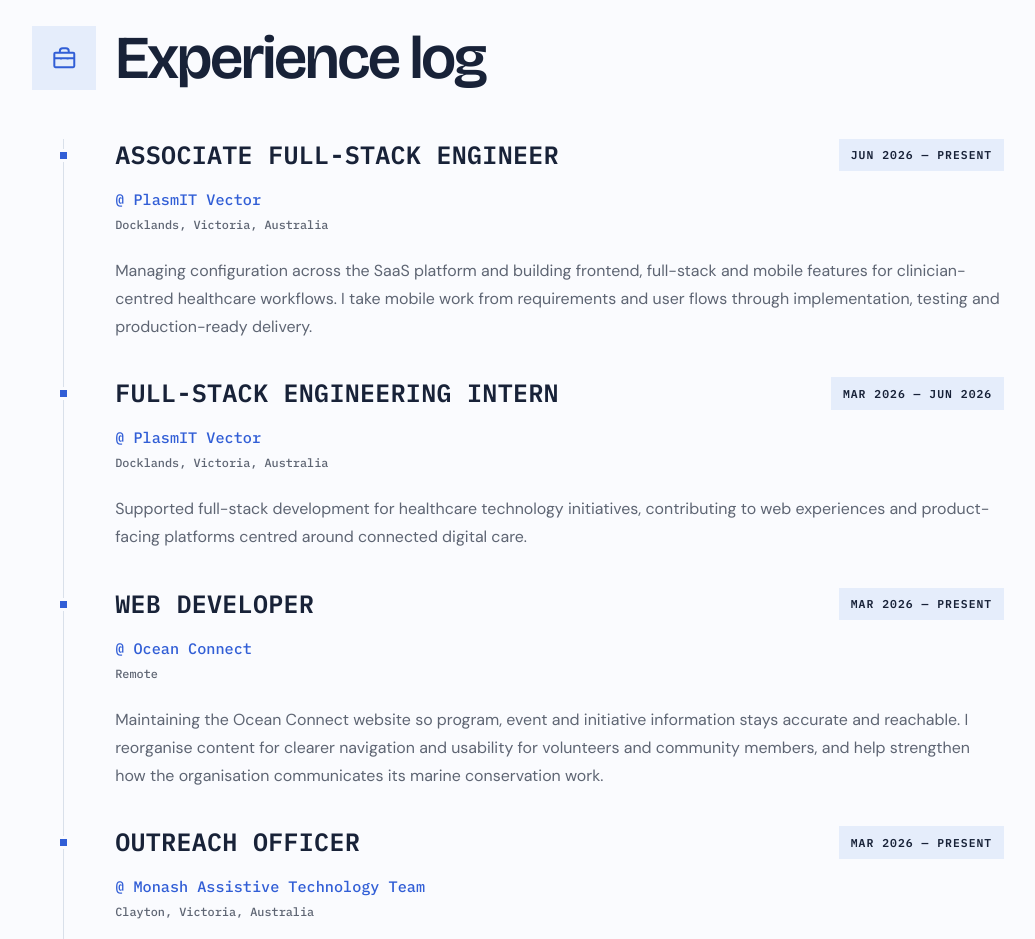
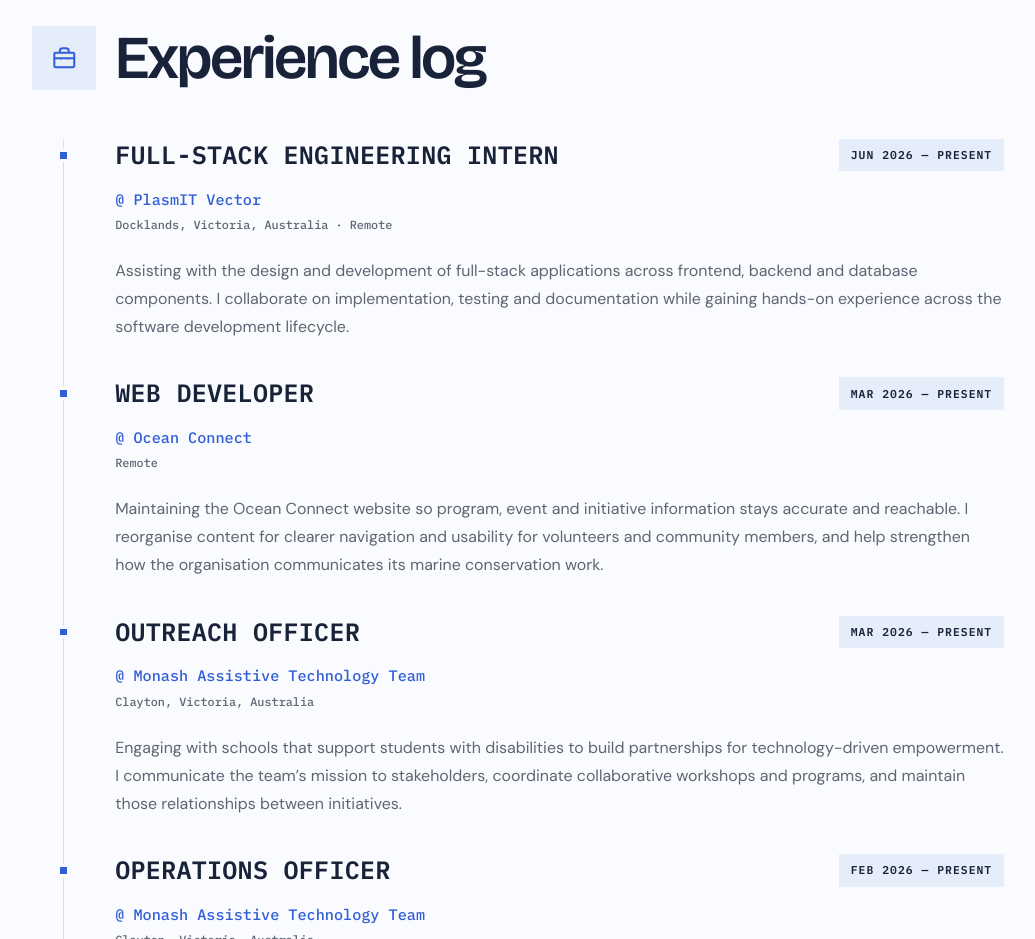
Before and after one commit to pjrus/p-jain-dev, a Svelte app: page / in a window 1280 px wide. Shown: the part 4360-5299 px from the top of the page, without its empty margins (122-1157 px from the left). Built offline with nearby package versions, Linux system fonts and the light colour scheme.

Commit message:
refactor: update experience details for full-stack engineering role; enhance location description and summary for clarity and relevance

```diff
--- a/src/data/content.js
+++ b/src/data/content.js
@@ -93,19 +93,11 @@
 export const experience = [
   {
     period: 'Jun 2026 — present',
-    role: 'Associate full-stack engineer',
-    organisation: 'PlasmIT Vector',
-    location: 'Docklands, Victoria, Australia',
-    summary:
-      'Managing configuration across the SaaS platform and building frontend, full-stack and mobile features for clinician-centred healthcare workflows. I take mobile work from requirements and user flows through implementation, testing and production-ready delivery.',
-  },
-  {
-    period: 'Mar 2026 — Jun 2026',
     role: 'Full-stack engineering intern',
     organisation: 'PlasmIT Vector',
-    location: 'Docklands, Victoria, Australia',
+    location: 'Docklands, Victoria, Australia · Remote',
     summary:
-      'Supported full-stack development for healthcare technology initiatives, contributing to web experiences and product-facing platforms centred around connected digital care.',
+      'Assisting with the design and development of full-stack applications across frontend, backend and database components. I collaborate on implementation, testing and documentation while gaining hands-on experience across the software development lifecycle.',
   },
   {
     period: 'Mar 2026 — present',
```
